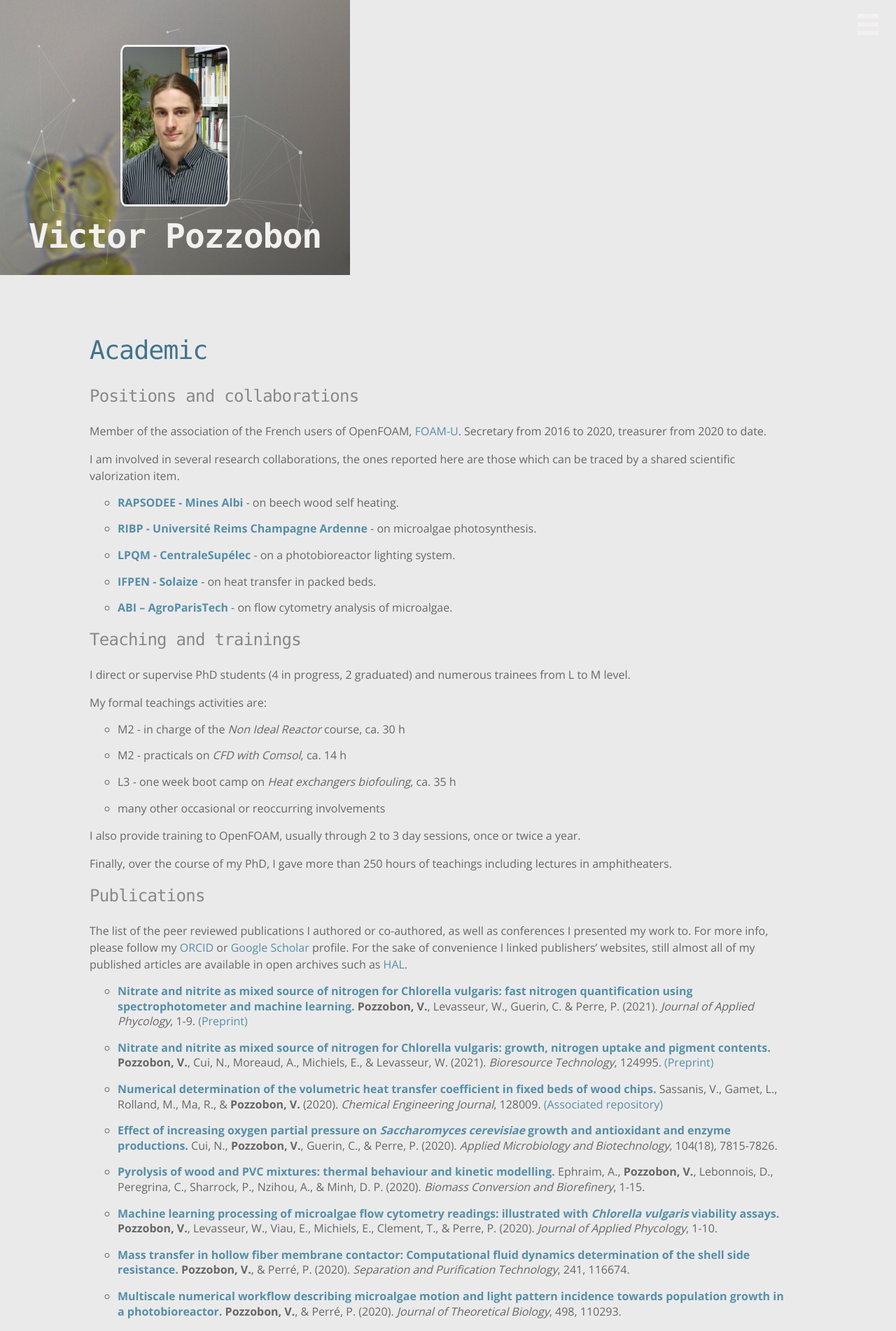
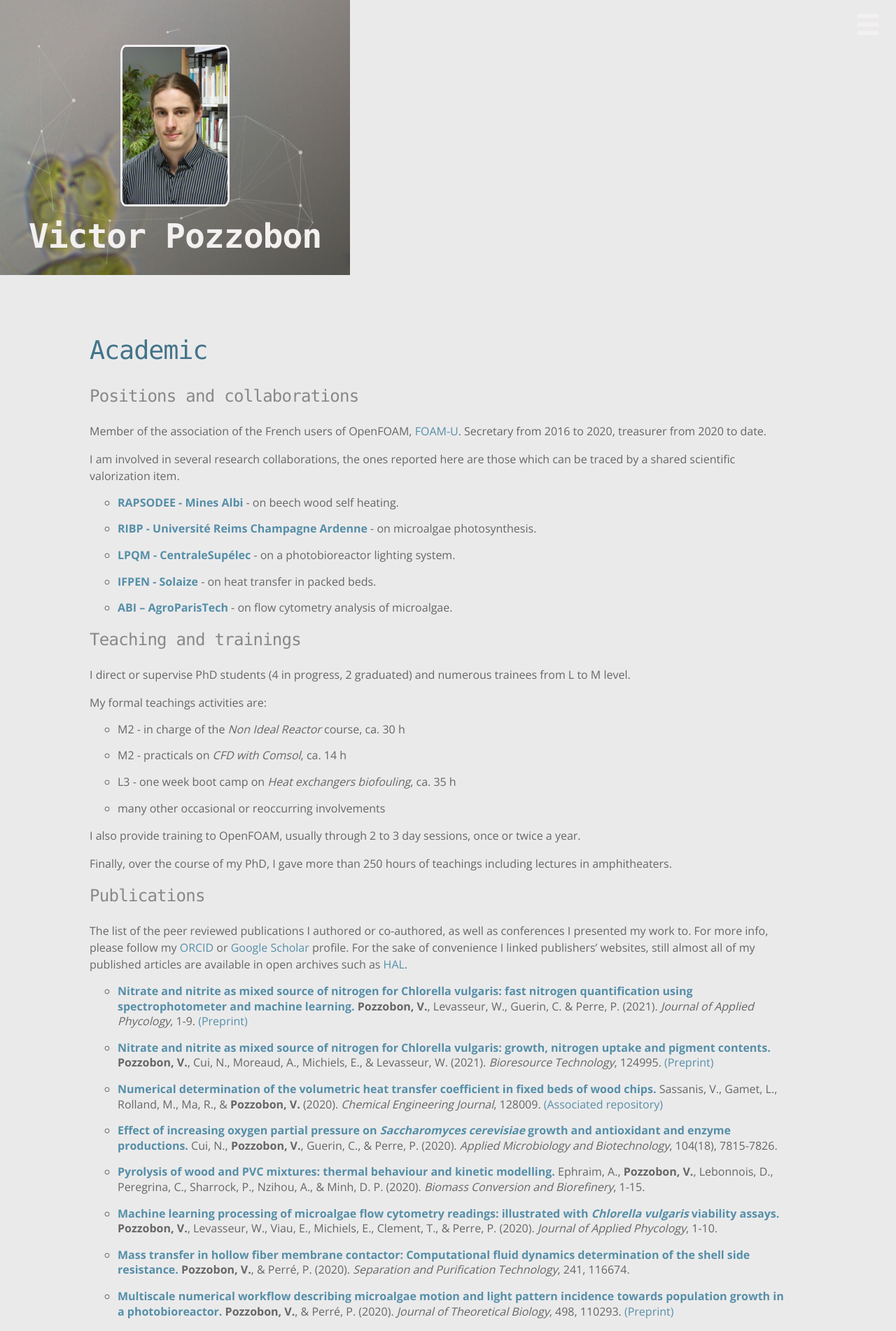
Before and after one commit to victorpozzobon/victorpozzobon.github.io, a Jekyll site: the page built from _pages/academic.md, in a window 1280 px wide. Shown: the top 1902 px of the page at 70% size. Built offline with Jekyll 4.4.1, drawn with Linux system fonts in a browser that asks for light colours; some of the changed text lies outside the part shown.

Commit message:
More preprint

```diff
--- a/_pages/academic.md
+++ b/_pages/academic.md
@@ -62,7 +62,8 @@ I presented my work to. For more info, please follow my [ORCID](https://orcid.or
 
 * [**Mass transfer in hollow fiber membrane contactor: Computational fluid dynamics determination of the shell side resistance.**](https://www.sciencedirect.com/science/article/pii/S1383586619359180) **Pozzobon, V.**, & Perré, P. (2020). _Separation and Purification Technology_, 241, 116674.
 
-* [**Multiscale numerical workflow describing microalgae motion and light pattern incidence towards population growth in a photobioreactor.**](https://www.sciencedirect.com/science/article/pii/S002251932030148X) **Pozzobon, V.**, & Perré, P. (2020).  _Journal of Theoretical Biology_, 498, 110293.
+* [**Multiscale numerical workflow describing microalgae motion and light pattern incidence towards population growth in a photobioreactor.**](https://www.sciencedirect.com/science/article/pii/S002251932030148X) **Pozzobon, V.**, & Perré, P. (2020).  _Journal of Theoretical Biology_, 498, 110293. [(Preprint)](/assets/preprints/Pozzobon_2020_a.pdf)
+
 
 * [**A review of high value-added molecules production by microalgae in light of the classification.**](https://www.sciencedirect.com/science/article/pii/S0734975020300422) Levasseur, W., Perré, P. & **Pozzobon, V.** (2020). _Biotechnology Advances_, 41, 107545. [(Preprint)](/assets/preprints/Levasseur_2020_a.pdf)
 
@@ -70,11 +71,11 @@ I presented my work to. For more info, please follow my [ORCID](https://orcid.or
 
 * [**Shear stress computation in an millimeter thin flat panel photobioreactor: numerical design validated by experiments.**](https://iubmb.onlinelibrary.wiley.com/doi/abs/10.1002/bab.1894) Jiang, W., Levasseur, W., Casalinho, J., Martin, T., Puel, F., Perré, P., & **Pozzobon, V.** (2020). _Biotechnology and Applied Biochemistry_.
 
-* [**Cottage cheese in a diet – a review.**](https://www.emerald.com/insight/content/doi/10.1108/NFS-03-2019-0073/full/html) **Pozzobon, V.**, & Pozzobon, C. (2019). _Nutrition & Food Science_.
-
 * [**Mass transfer in hollow fiber membrane contactor: computational fluid dynamics determination of the shell side resistance.**](https://www.sciencedirect.com/science/article/pii/S1383586619359180) **Pozzobon, V.**, & Perré, P. (2020). _Separation and Purification Technology_, 116674.
 
 * [**Household aluminum foil matte and bright side reflectivity measurements: Application to a photobioreactor light concentrator design.**](https://www.sciencedirect.com/science/article/pii/S2215017X1930373X) **Pozzobon, V.**, Levasseur, W., Do, K. V., Palpant, B., & Perré, P. (2020). _Biotechnology Reports_, 25, e00399. [(Associated repository)](https://github.com/victorpozzobon/aluminumFoilReflectivity)
+
+* [**Cottage cheese in a diet – a review.**](https://www.emerald.com/insight/content/doi/10.1108/NFS-03-2019-0073/full/html) **Pozzobon, V.**, & Pozzobon, C. (2019). _Nutrition & Food Science_.
 
 * [**Experimental and numerical investigation binary mixture mass transfer in a gas–Liquid membrane contactor.**](https://www.sciencedirect.com/science/article/pii/S0376738818317708) Fougerit, V., **Pozzobon, V.**, Pareau, D., Théoleyre, M. A., & Stambouli, M. (2019). _Journal of Membrane Science_, 572, 1-11.
 
```
Also changed, not shown: 1 other file.
